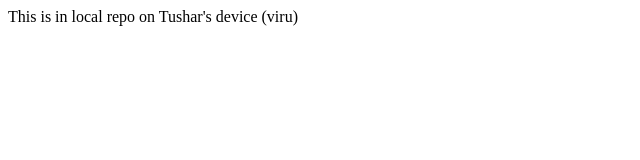
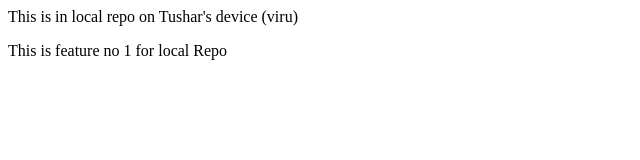
Before and after one commit to tusharxt/ef-Local-repo, a plain HTML site: page index.html in a window 1280 px wide. Shown: the whole page, without its empty margins (0-640 px from the left). Drawn offline with Linux system fonts and the light colour scheme.

Commit message:
feature 1 added

```diff
--- a/index.html
+++ b/index.html
@@ -1 +1,2 @@
 <p>This is in local repo on Tushar's device (viru)</p>
+<p>This is feature no 1 for local Repo</p>
```
